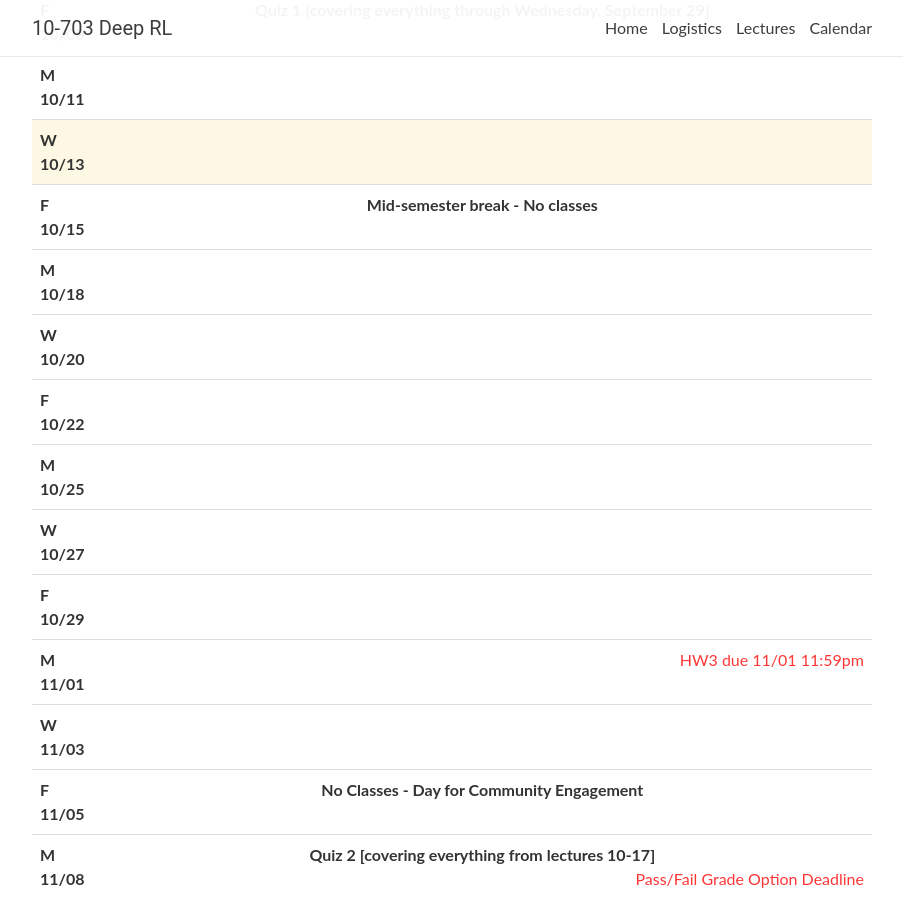
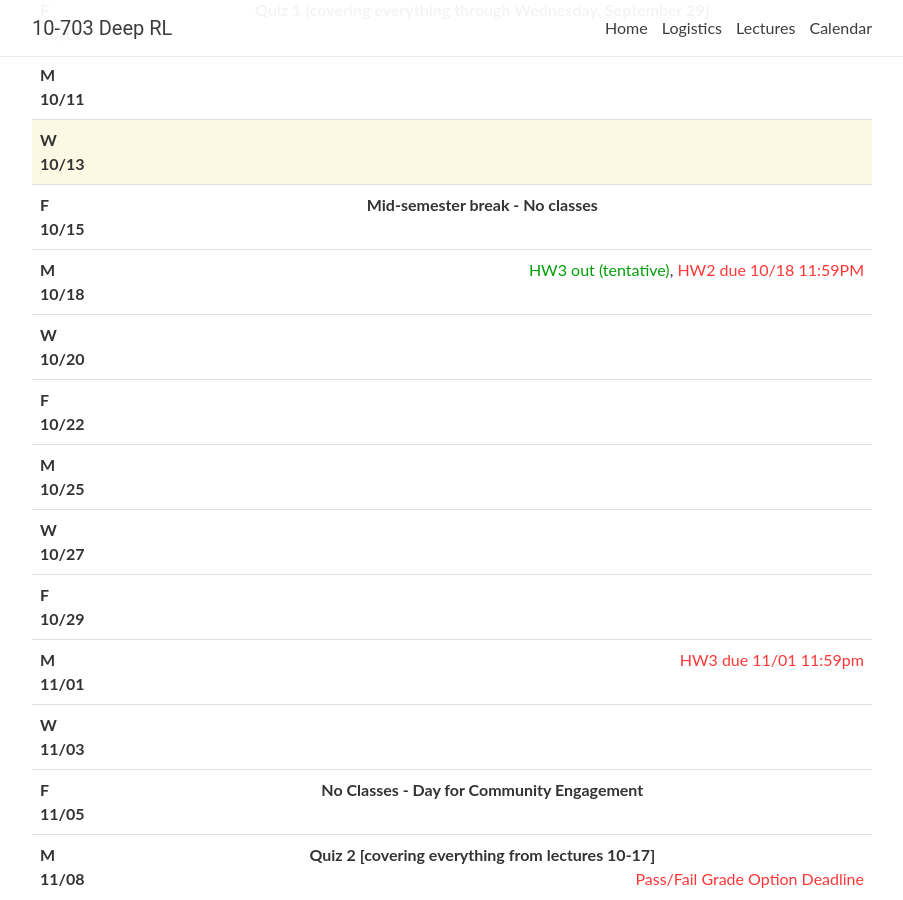
Before and after one commit to cmudeeprl/403website_s22, a Jekyll site: the page built from _pages/lectures.md, in a window 1280 px wide and 900 px high, scrolled down 1329 px. Shown: the whole window, without its empty margins (188-1091 px from the left). Built offline with Jekyll 4.4.1, drawn with Linux system fonts in a browser that asks for light colours; nearby versions of some CDN libraries; comment, search, counter and statistics services are not loaded.

Commit message:
Update lectures.yml

```diff
--- a/_data/lectures.yml
+++ b/_data/lectures.yml
@@ -421,7 +421,7 @@
 #     - Ross et al. <a href="https://arxiv.org/abs/1011.0686" target="_blank">A Reduction of Imitation Learning and Structured Prediction to No-Regret Online Learning</a>, Optional
 #     - Bojarski et al. <a href="https://arxiv.org/abs/1604.07316" target="_blank">End to End Learning for Self-Driving Cars</a>
 #     - Bansal et al. <a href="https://arxiv.org/abs/1812.03079" target="_blank">ChauffeurNet&#58; Learning to Drive by Imitating the Best and Synthesizing the Worst</a>
-#   logistics: <span class="event">HW3 out (tentative)</span>,  <span class="deadline">HW2 due 10/18 11:59PM</span>
+
 
 
 - date: M 10/18
@@ -439,6 +439,7 @@
     # - Fujimoto et al. <a href="https://arxiv.org/abs/1812.02900" target="_blank">Off-Policy Deep Reinforcement Learning without Exploration</a>
     - Ho et al. <a href="https://arxiv.org/abs/1606.03476" target="_blank">Generative Adversarial Imitation Learning</a>
     - Zhu et al. <a href="https://arxiv.org/abs/1802.09564" target="_blank">Reinforcement and Imitation Learning for Diverse Visuomotor Skills</a>
+  logistics: <span class="event">HW3 out (tentative)</span>,  <span class="deadline">HW2 due 10/18 11:59PM</span>
 
 - date: W 10/20
   lecturer: Katerina
```
